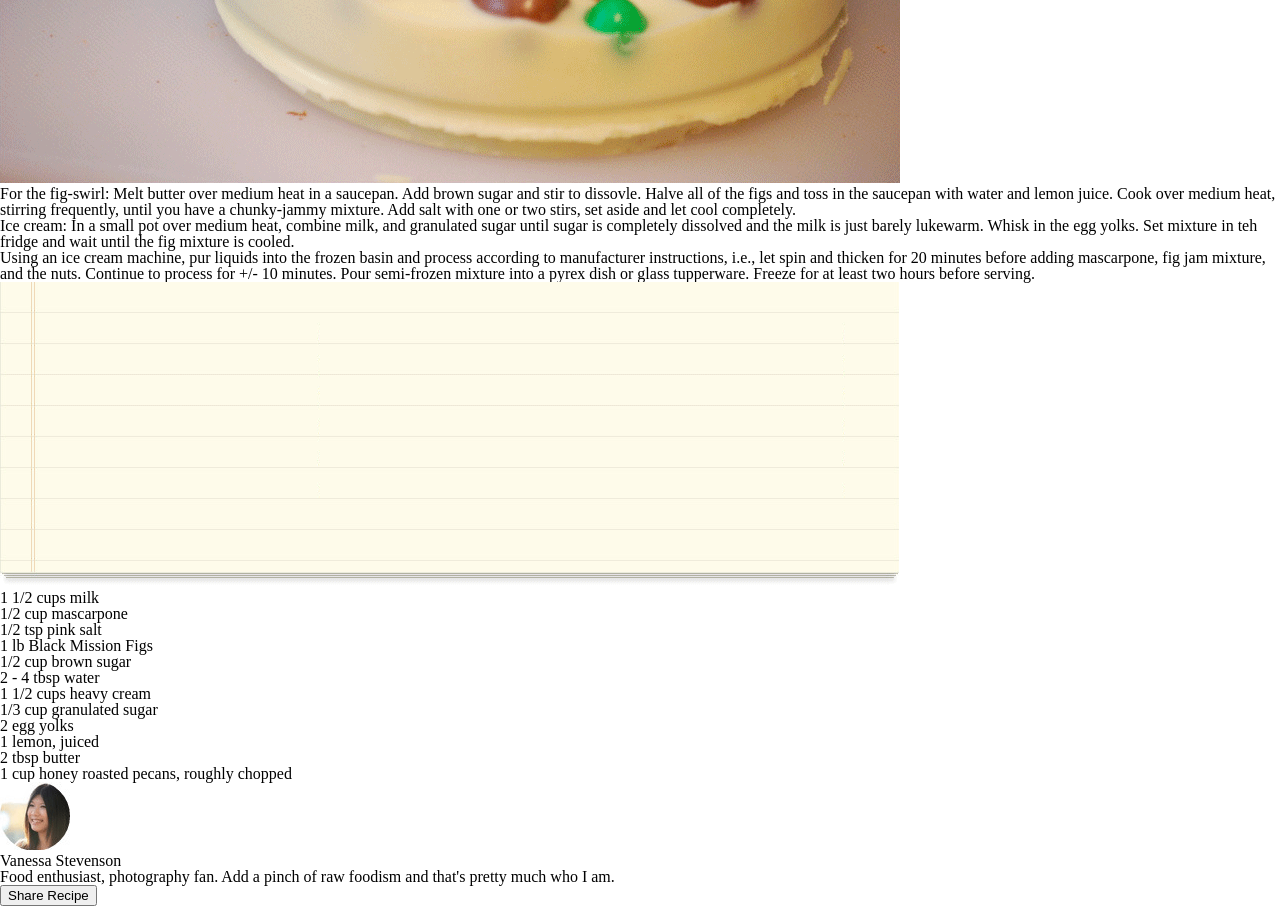
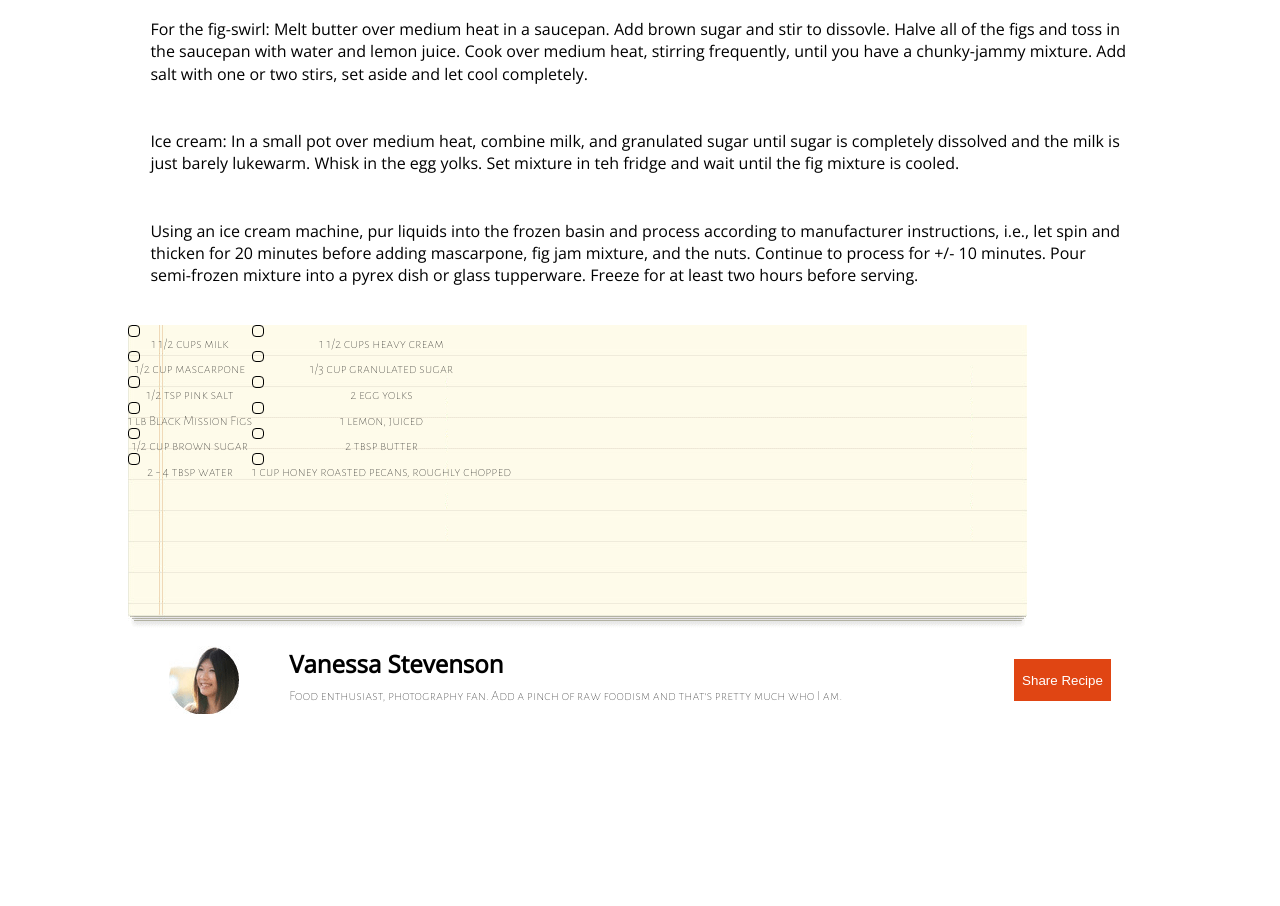
Before and after one commit to BrookeHeck/chocolate-pizza, a plain HTML site: page index.html in a window 1280 px wide. Shown: the part 780-1686 px from the top of the page. After the commit the page ends 1510 px from the top, so only its background shows below. Drawn offline with nearby package versions, Linux system fonts and the light colour scheme; a web font is replaced by a local one.

Commit message:
add page styling

```diff
--- a/css/styles.css
+++ b/css/styles.css
@@ -0,0 +1,166 @@
+body {
+  display: flex;
+  flex-direction: column;
+  align-items: center;
+  justify-content: space-evenly;
+  margin: 0 auto;
+  width: 80%
+}
+
+img {
+  width: fit-content;
+  height: fit-content;
+}
+
+header {
+  width: 100%;
+  margin-top: 1em;
+}
+
+nav {
+  display: flex;
+  width: 100%;
+  margin-bottom: 1.5em;
+}
+
+nav img {
+  float: left;
+}
+
+nav>* {
+  margin: .3em;
+}
+
+nav ul {
+  display: flex;
+  flex-direction: row;
+  margin-left: auto;
+}
+
+nav ul li {
+  margin: .05em;
+}
+
+nav ul li:nth-of-type(6) {
+  margin-right: 1em;;
+}
+
+h1 {
+  font-family: 'Rouge Script', cursive;
+  font-weight: 700;
+  font-size: 30px;
+}
+
+nav p {
+  font-family: 'Alegreya Sans SC', sans-serif;
+  font-size: 14px;
+  font-weight: 200;
+}
+
+main {
+  display: flex;
+  flex-direction: column;
+}
+
+main>section {
+  display: flex;
+  flex-direction: row;
+  margin-bottom: 1em;
+}
+
+main:nth-child(2) {
+  width: 100%;
+  height: auto;
+}
+
+h2 {
+  font-family: 'Alegreya Sans SC', sans-serif;
+  font-weight: 700;
+  font-size: 3em;
+}
+
+main section section p {
+  font-family: 'Alegreya Sans SC', sans-serif;
+  font-size: 14px;
+  font-weight: 200;
+}
+
+#print {
+  display: flex;
+  flex-direction: row;
+  margin-left: auto;
+  align-items: center;
+}
+
+#print>* {
+  margin: .2em;
+}
+
+#directions {
+  display: flex;
+  flex-direction: column;
+}
+
+#directions p {
+  font-family: 'Open Sans', sans-serif;
+  margin: 1.4em;
+  line-height: 1.4em;
+}
+
+#list {
+  position: relative;
+  text-align: center;
+}
+
+#list section:nth-of-type(1) {
+  position: absolute;
+  width: 50%;
+}
+
+#list>section {
+  display: flex;
+  flex-direction: row;
+  align-items: center;
+}
+
+#list>section ul {
+  display: flex;
+  flex-direction: column;
+  justify-content: space-evenly;
+}
+
+#list>section ul div {
+  width: .6em;
+  height: .6em;
+  border: solid black .1px;
+  border-radius: 4px;
+}
+
+#author {
+  display: flex;
+  flex-direction: row;
+  justify-content: space-evenly;
+  align-items: center;
+}
+
+#author button {
+  height: fit-content;
+  padding: 1em .6em;
+  color: white;
+  background-color: #E04513;
+  border: #E04513;
+}
+
+#author section {
+  width: 66%;
+  font-family: 'Open Sans', sans-serif;
+  margin: 1.4em;
+  line-height: 1.4em;
+  margin: .4em .5em;
+}
+
+h3 {
+  font-size: 1.5em;
+  font-weight: 700;
+  margin-bottom: .4em;
+}
--- a/index.html
+++ b/index.html
@@ -7,6 +7,9 @@
   <title>Chocolate Pizza</title>
   <link rel="stylesheet" href="css/reset.css">
   <link rel="stylesheet" href="css/styles.css">
+  <link rel="preconnect" href="https://fonts.googleapis.com">
+  <link rel="preconnect" href="https://fonts.gstatic.com" crossorigin>
+  <link href="https://fonts.googleapis.com/css2?family=Alegreya+Sans+SC:wght@100;700&family=Open+Sans&family=Rouge+Script&display=swap" rel="stylesheet">
 </head>
 <body>
   <header>
@@ -35,8 +38,10 @@
         <h2>Chocolate Pizza</h2>
         <p>POSTED ON 15 DEC 2013 / DESSERTS</p>
       </section>
+      <section id="print">
         <img src="img/print-icon.png" alt="Print">
         <p>PRINT</p>
+      </section>
     </section>
     <img src="img/choco-pizza.png" alt="Chocolate Pizza">
     <section id="directions">
@@ -50,7 +55,7 @@
         Using an ice cream machine, pur liquids into the frozen basin and process according to manufacturer instructions, i.e., let spin and thicken for 20 minutes before adding mascarpone, fig jam mixture, and the nuts. Continue to process for +/- 10 minutes. Pour semi-frozen mixture into a pyrex dish or glass tupperware. Freeze for at least two hours before serving.
       </p>
     </section>
-    <section>
+    <section id="list" >
       <img src="img/list-bg.png" alt="List">
       <section>
         <ul>
@@ -73,8 +78,7 @@
             <div></div><p>2 - 4 tbsp water</p>
           </li>
         </ul>
-      </section>
-      <section>
+
         <ul>
           <li>
             <div></div><p>1 1/2 cups heavy cream</p>
@@ -97,14 +101,17 @@
         </ul>
       </section>
     </section>
-  </main>
-  <footer>
+    <section id="author">
       <img src="img/van-pic.png" alt="Vanessa Picture">
       <section>
         <h3>Vanessa Stevenson</h3>
         <p>Food enthusiast, photography fan. Add a pinch of raw foodism and that's pretty much who I am.</p>
       </section>
     <button>Share Recipe</button>
+    </section>
+  </main>
+  <footer>
+
   </footer>
 </body>
 </html>
```
Lines whose indentation alone changed are shown as unchanged.
